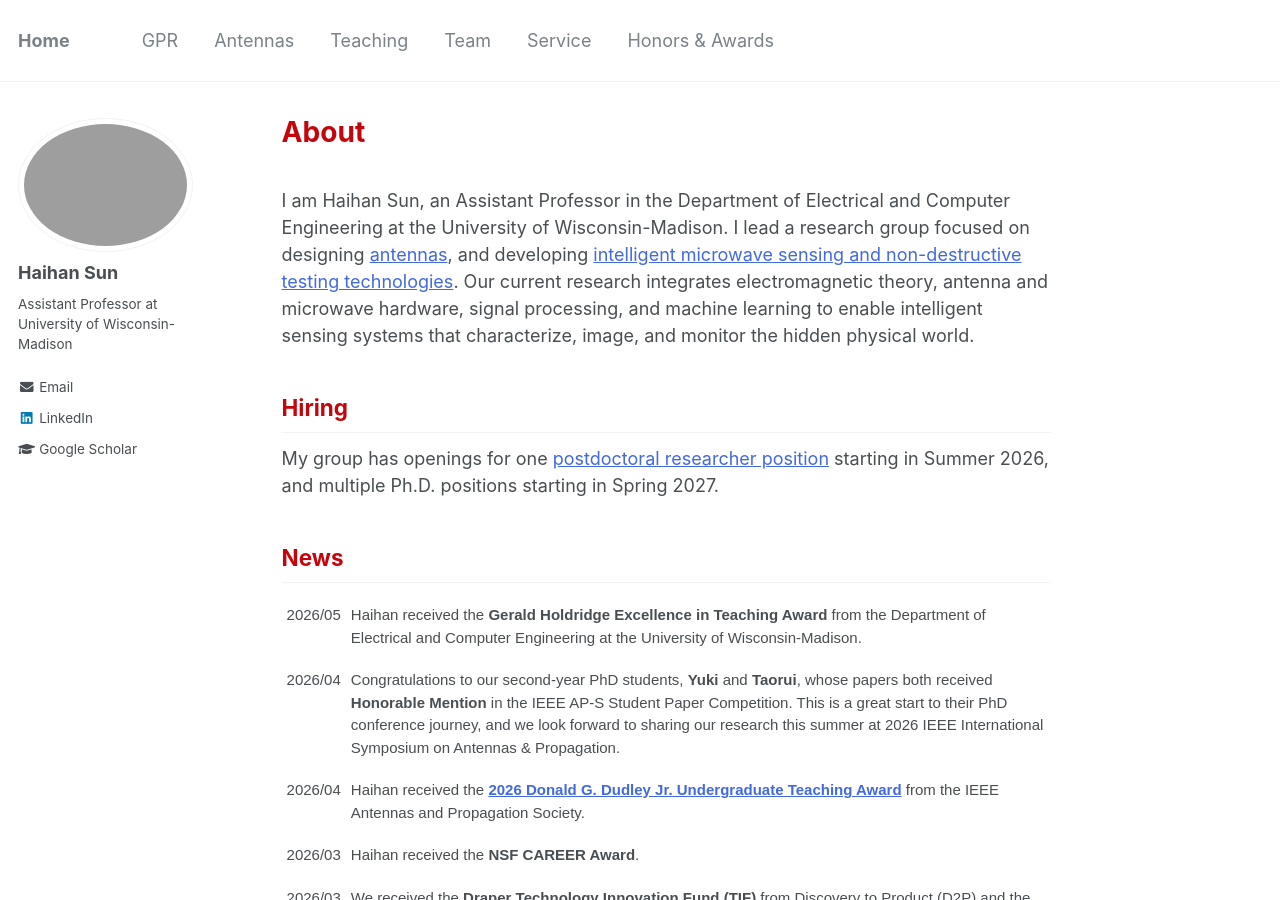
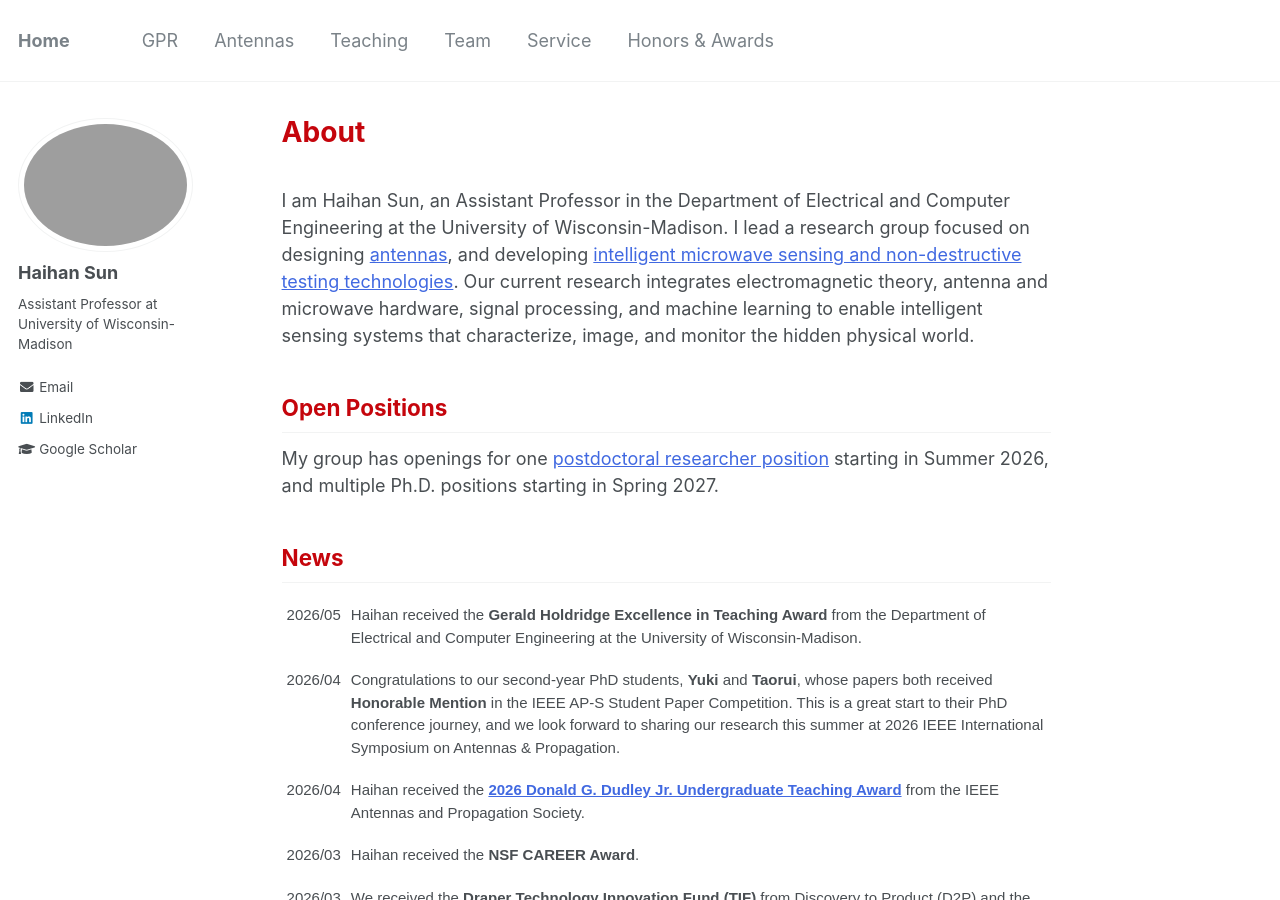
Before and after one commit to Haihan-Sun/Haihan-Sun.github.io, a Jekyll site: the page built from _pages/about.md, in a window 1280 px wide and 900 px high. Built offline with Jekyll 4.4.1, drawn with Linux system fonts in a browser that asks for light colours.

Commit message:
Update about.md

```diff
--- a/_pages/about.md
+++ b/_pages/about.md
@@ -20,7 +20,7 @@ redirect_from:
 I am Haihan Sun, an Assistant Professor in the Department of Electrical and Computer Engineering at the University of Wisconsin-Madison. I lead a research group focused on designing <a href="https://haihan-sun.github.io/BSA/"  style="color:#4169e1">antennas</a>, and developing <a href="https://haihan-sun.github.io/GPR/"  style="color:#4169e1">intelligent microwave sensing and non-destructive testing technologies</a>. Our current research integrates electromagnetic theory, antenna and microwave hardware, signal processing, and machine learning to enable intelligent sensing systems that characterize, image, and monitor the hidden physical world.
 
 
-<span style="color:#C5050C">Hiring</span>
+<span style="color:#C5050C">Open Positions</span>
 ------
 My group has openings for one <a href="https://Haihan-Sun.github.io/files/2026 Postdoc recruitment.pdf" style="color:#4169e1">postdoctoral researcher position</a> starting in Summer 2026, and multiple Ph.D. positions starting in Spring 2027.
 
```
